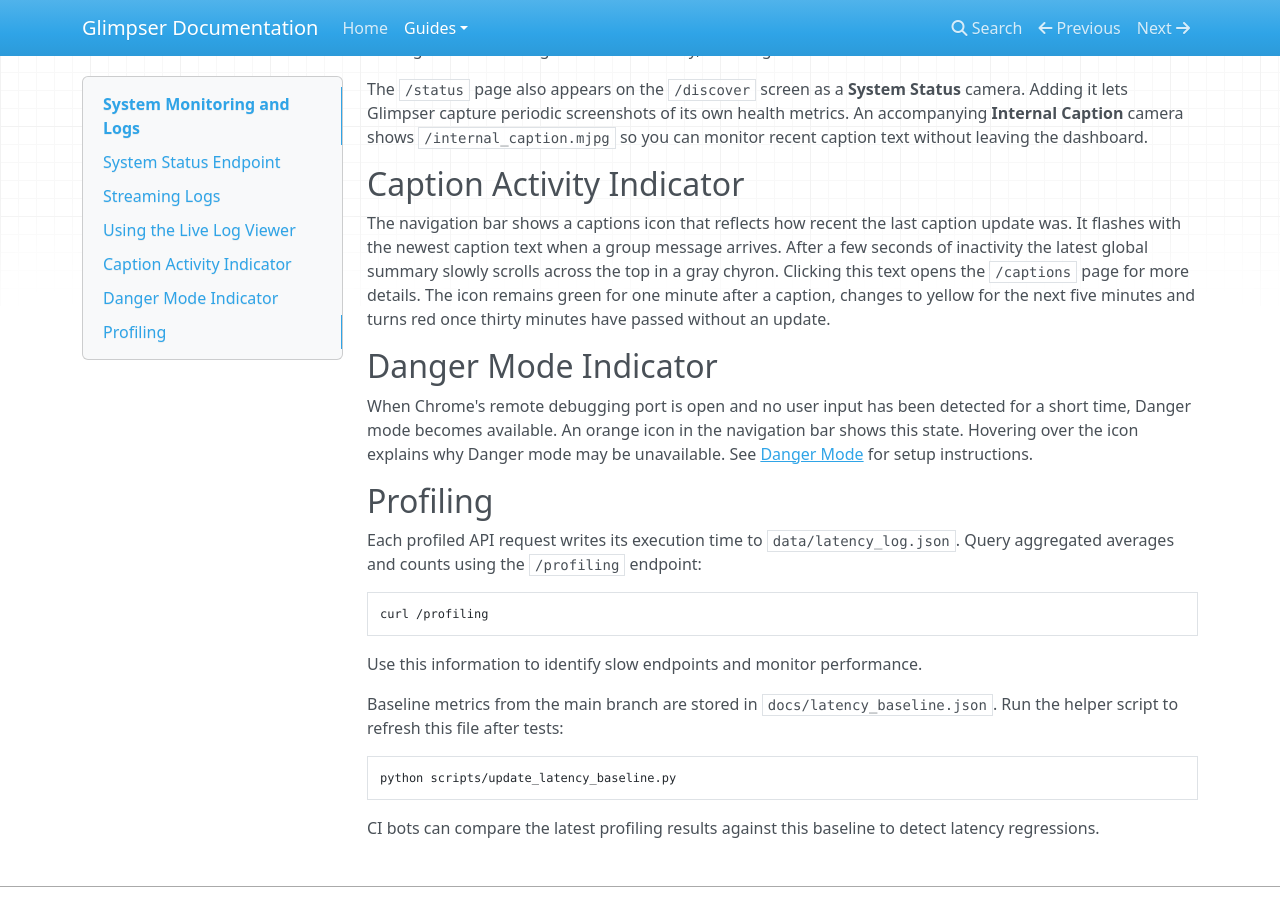
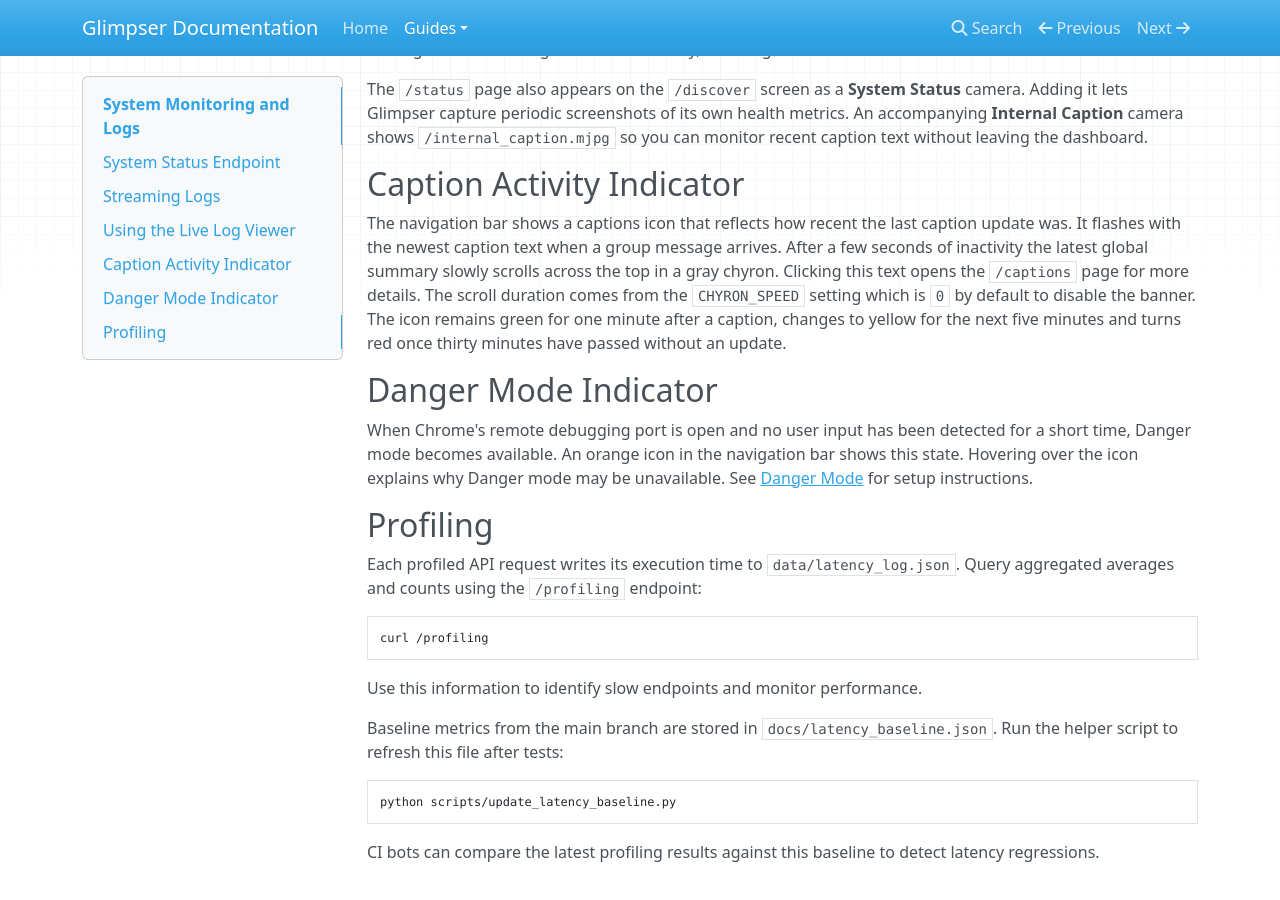
Before and after one commit to KristopherKubicki/glimpser, an MkDocs documentation site: the page built from docs/system_monitoring.md, in a window 1280 px wide and 900 px high, scrolled down 1340 px. Built offline with MkDocs 1.6.1, drawn with Linux system fonts in a browser that asks for light colours; nearby versions of some CDN libraries.

Commit message:
feat(settings): add configurable chyron speed

```diff
--- a/app/static/css/style.css
+++ b/app/static/css/style.css
@@ -353,6 +353,8 @@
     --table-row-alt-bg-color: #1a1a1a;
     --table-hover-bg-color: #333;
     --table-border-color: #444;
+    /* Duration for the chyron scroll animation */
+    --chyron-speed: 240s;
     /* Typography */
     /* stylelint-disable-next-line value-keyword-case */
     --font-family: Inter, 'Helvetica Neue', Helvetica, Arial, sans-serif;
@@ -596,8 +598,8 @@
 .caption-chyron.show span {
     display: inline-block;
     padding-left: 100%;
-    /* Slow the chyron scroll to roughly four minutes */
-    animation: chyron-scroll 240s linear infinite;
+    /* Duration comes from the CSS variable; 0 disables animation */
+    animation: chyron-scroll var(--chyron-speed) linear infinite;
 }
 
 @keyframes chyron-scroll {
--- a/docs/system_monitoring.md
+++ b/docs/system_monitoring.md
@@ -65,7 +65,9 @@
 arrives. After a few seconds of inactivity the latest global summary slowly
 scrolls across the top in a gray chyron. Clicking this text opens the `/captions`
 page for more
-details. The icon remains green for one minute after a caption, changes to
+details. The scroll duration comes from the `CHYRON_SPEED` setting which is
+`0` by default to disable the banner. The icon remains green for one minute
+after a caption, changes to
 yellow for the next five minutes and turns red once thirty minutes have passed
 without an update.
 
```
Also changed, not shown: app/static/js/nav.js (+8 -2 lines), docs/configuration_guide.md (+1 -0 lines), docs/tooltips.md (+2 -0 lines), 5 other files.
